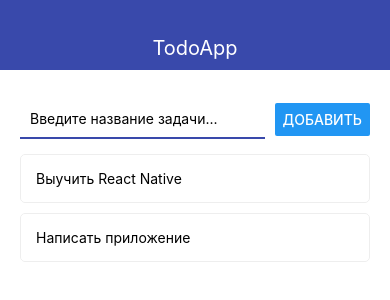
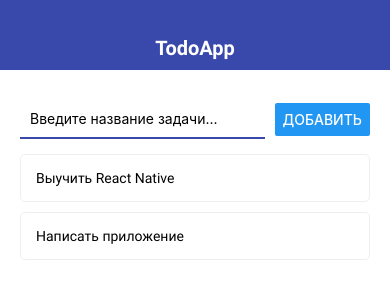
Before and after one commit to webdevkirill/todo-react-native, a React Native app: screen / in a window 390 px wide. Shown: the top 300 px of the page. Built offline with nearby package versions, Linux system fonts and the light colour scheme.

Commit message:
Добавил компоненты для шрифтов во всем приложении

```diff
--- a/App.js
+++ b/App.js
@@ -1,10 +1,12 @@
 import { StatusBar } from 'expo-status-bar';
 import React, { useState } from 'react';
 import { StyleSheet, View, Alert } from 'react-native';
+import * as Font from 'expo-font';
+import { AppLoading } from 'expo';
+
 import { Navbar } from './src/components/Navbar';
 import { MainScreen } from './src/screens/MainScreen';
 import { TodoScreen } from './src/screens/TodoScreen';
-import * as Font from 'expo-font';
 
 const loadApp = async () => {
     await Font.loadAsync({
@@ -19,6 +21,16 @@
         {id: '2', title: 'Написать приложение'}
     ]);
     const [todoId, setTodoId] = useState(null);
+    const [isAppReady, setIsAppReady] = useState(false);
+
+    if (!isAppReady) {
+        return (
+            <AppLoading
+                startAsync={loadApp}
+                onFinish={() => setIsAppReady(true)}
+            />
+        )
+    }
 
     const addTodo = (title) => {
         setTodos((prevTodos) => [...prevTodos,
--- a/src/components/Navbar/index.js
+++ b/src/components/Navbar/index.js
@@ -1,11 +1,12 @@
 import React from 'react';
-import { View, Text, StyleSheet } from 'react-native';
+import { View, StyleSheet } from 'react-native';
 import { THEME } from '../../theme';
+import { AppTextBold } from '../UI/AppTextBold/index';
 
 export const Navbar = ({title}) => {
     return (
         <View style={styles.navbar}>
-            <Text style={styles.text}>{title}</Text>
+            <AppTextBold style={styles.text}>{title}</AppTextBold>
         </View>
     )
 }
--- a/src/components/Todo/index.js
+++ b/src/components/Todo/index.js
@@ -1,5 +1,6 @@
 import React from 'react';
-import { View, StyleSheet, Text, TouchableOpacity } from 'react-native';
+import { View, StyleSheet, TouchableOpacity } from 'react-native';
+import { AppText } from '../UI/AppText/index';
 
 export const Todo = ({todo, onRemove, onOpen}) => {
     return (
@@ -9,7 +10,7 @@
             onPress={() => onOpen(todo.id)}
         >
             <View style={styles.todo}>
-                <Text>{todo.title}</Text>
+                <AppText>{todo.title}</AppText>
             </View>
         </TouchableOpacity>
     )
--- /dev/null
+++ b/src/components/UI/AppText/index.js
@@ -0,0 +1,12 @@
+import React from 'react';
+import { StyleSheet, Text } from 'react-native';
+
+export const AppText = ({children, style}) => (
+    <Text style={{...styles.default, ...style}}>{children}</Text>
+)
+
+const styles = StyleSheet.create({
+    default: {
+        fontFamily: 'roboto-regular'
+    }
+})
--- /dev/null
+++ b/src/components/UI/AppTextBold/index.js
@@ -0,0 +1,12 @@
+import React from 'react';
+import { StyleSheet, Text } from 'react-native';
+
+export const AppTextBold = ({children, style}) => (
+    <Text style={{...styles.default, ...style}}>{children}</Text>
+)
+
+const styles = StyleSheet.create({
+    default: {
+        fontFamily: 'roboto-bold'
+    }
+})
--- a/src/screens/TodoScreen.js
+++ b/src/screens/TodoScreen.js
@@ -1,8 +1,9 @@
 import React, { useState } from 'react';
-import { Button, StyleSheet, Text, View } from 'react-native';
+import { Button, StyleSheet, View } from 'react-native';
 import { THEME } from '../theme';
 import { Card } from '../components/UI/Card';
 import { EditModal } from '../components/EditModal/index';
+import { AppTextBold } from '../components/UI/AppTextBold/index';
 
 export const TodoScreen = ({goBack, todo, removeTodo, editTitle}) => {
 
@@ -15,7 +16,7 @@
     return (
         <View>
             <Card>
-                <Text style={styles.title}>{todo.title}</Text>
+                <AppTextBold style={styles.title}>{todo.title}</AppTextBold>
                 <Button
                     title="Редактировать"
                     onPress={() => setModal(true)}
```
